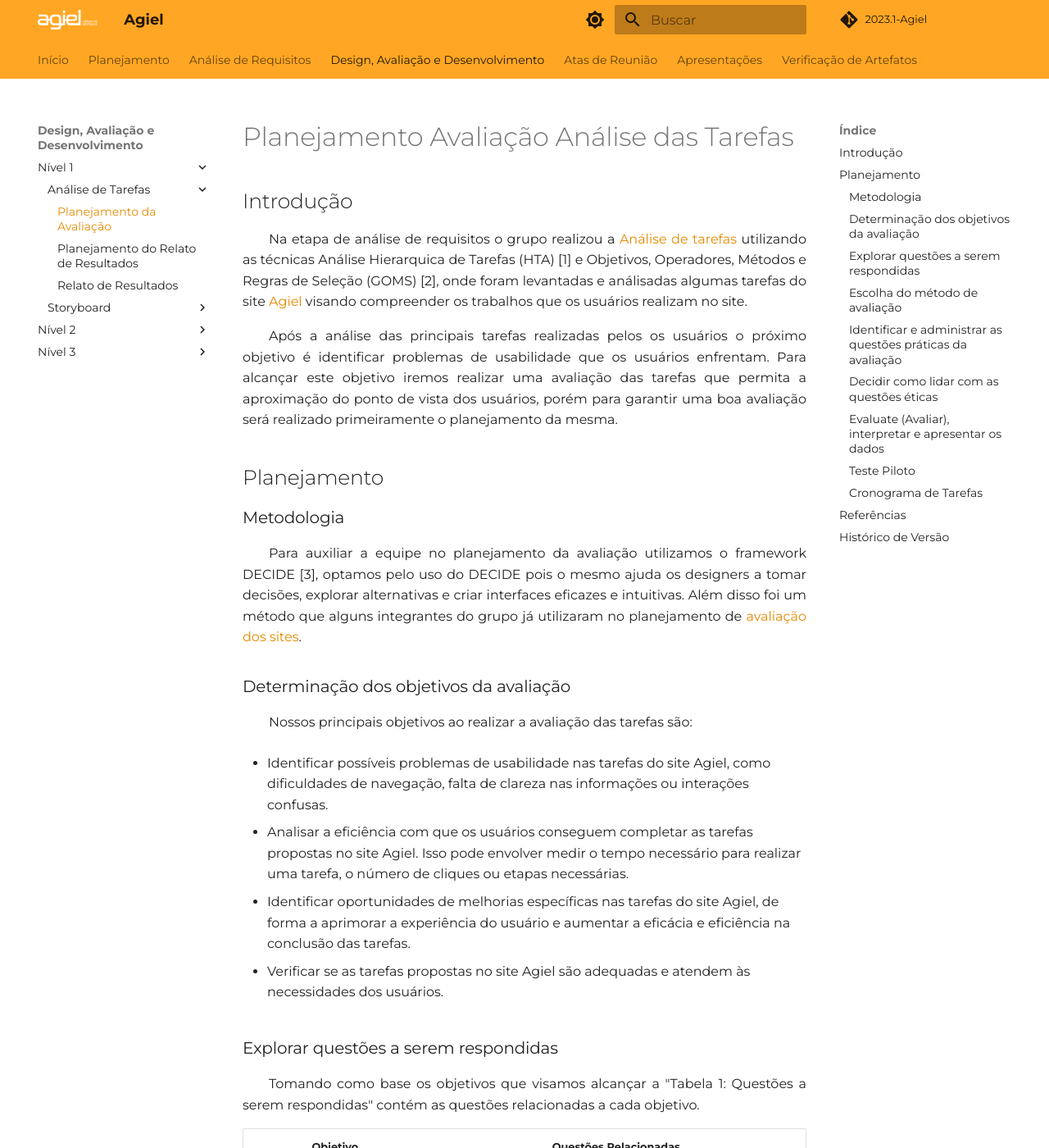
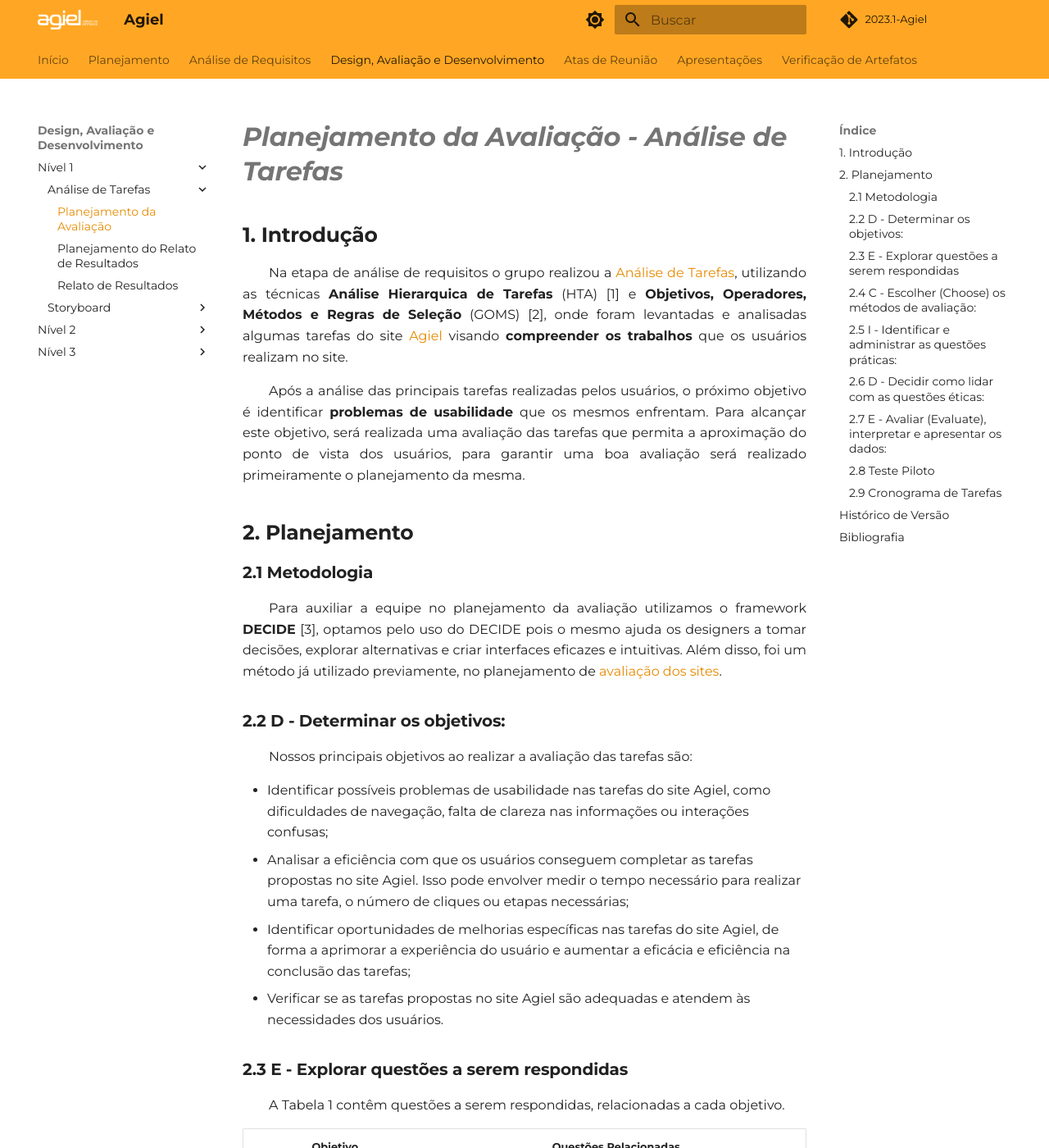
Before and after one commit to Interacao-Humano-Computador/2023.1-Agiel, an MkDocs documentation site: the page built from docs/desenvolvimento/tarefas/planejamento_tarefas.md, in a window 1280 px wide and 1400 px high. Shown: the whole window at 82% size. Built offline with MkDocs 1.6.1 and Material for MkDocs 9.7.7, drawn with Linux system fonts in a browser that asks for light colours; some web fonts are replaced; comment, search, counter and statistics services are not loaded; some of the changed text lies outside the part shown.

Commit message:
acrescentando alteracoes nos artefatos de planejamento de ananalise de tarefas

```diff
--- a/docs/desenvolvimento/storyboard/planejamento_relato_avaliacao_storyboard.md
+++ b/docs/desenvolvimento/storyboard/planejamento_relato_avaliacao_storyboard.md
@@ -1,4 +1,4 @@
-# ***Planejamento do Relato dos Resultados da Avaliação de Storyboard***
+# ***Planejamento do Relato de Resultados da Avaliação de Storyboard***
 
 ## **1. Introdução**
 <p align="justify">
@@ -18,7 +18,7 @@
 <li> Sugestões de correções;</li>
 </ul>
 
-## **2. Elementos do relato**
+## **2. Elementos do Relato**
 <p align="justify">
 &emsp;&emsp;É essencial que os resultados da avaliação sejam apresentados de forma <b>clara e direta</b>, para que a visão e as necessidades do usuário sejam bem transmitidas. Desta forma, é importante que o relato tenha os seguintes elementos da avaliação documentados.
 </p>
--- a/docs/desenvolvimento/tarefas/planejamento_tarefas.md
+++ b/docs/desenvolvimento/tarefas/planejamento_tarefas.md
@@ -1,38 +1,39 @@
-# Planejamento Avaliação Análise das Tarefas
+# ***Planejamento da Avaliação - Análise de Tarefas***
 
-## Introdução
+## **1. Introdução**
 
 <p align="justify">
-&emsp;&emsp;Na etapa de análise de requisitos o grupo realizou a <a href="https://interacao-humano-computador.github.io/2023.1-Agiel/requisitos/analise_tarefas/">Análise de tarefas</a> utilizando as técnicas Análise Hierarquica de Tarefas (HTA) [1] e Objetivos, Operadores, Métodos e Regras de Seleção (GOMS) [2], onde foram levantadas e análisadas algumas tarefas do site <a href="https://www.agiel.com.br/site/">Agiel</a> visando compreender os trabalhos que os usuários realizam no site.<br>
+&emsp;&emsp;Na etapa de análise de requisitos o grupo realizou a <a href="https://interacao-humano-computador.github.io/2023.1-Agiel/requisitos/analise_tarefas/">Análise de Tarefas</a>, utilizando as técnicas <b>Análise Hierarquica de Tarefas</b> (HTA) [1] e <b>Objetivos, Operadores, Métodos e Regras de Seleção</b> (GOMS) [2], onde foram levantadas e analisadas algumas tarefas do site <a href="https://www.agiel.com.br/site/">Agiel</a> visando <b>compreender os trabalhos</b> que os usuários realizam no site.<br>
 </p>
 
 <p align="justify">
-&emsp;&emsp;Após a análise das principais tarefas realizadas pelos os usuários o próximo objetivo é identificar problemas de usabilidade que os usuários enfrentam. Para alcançar este objetivo iremos realizar uma avaliação das tarefas que permita a aproximação do ponto de vista dos usuários, porém para garantir uma boa avaliação será realizado primeiramente o planejamento da mesma.
+&emsp;&emsp;Após a análise das principais tarefas realizadas pelos usuários, o próximo objetivo é identificar <b>problemas de usabilidade</b> que os mesmos enfrentam. Para alcançar este objetivo, será realizada uma avaliação das tarefas que permita a aproximação do ponto de vista dos usuários, para garantir uma boa avaliação será realizado primeiramente o planejamento da mesma.
 </p>
 
-## Planejamento
+## **2. Planejamento**
 
-### Metodologia
+### **2.1 Metodologia**
 <p align="justify">
-&emsp;&emsp;Para auxiliar a equipe no planejamento da avaliação utilizamos o framework DECIDE [3], optamos pelo uso do DECIDE pois o mesmo ajuda os designers a tomar decisões, explorar alternativas e criar interfaces eficazes e intuitivas. Além disso foi um método que alguns integrantes do grupo já utilizaram no planejamento de <a href="https://interacao-humano-computador.github.io/2023.1-Agiel/planejamento/escolha_do_site/">avaliação dos sites</a>.
+&emsp;&emsp;Para auxiliar a equipe no planejamento da avaliação utilizamos o framework <b>DECIDE</b> [3], optamos pelo uso do DECIDE pois o mesmo ajuda os designers a tomar decisões, explorar alternativas e criar interfaces eficazes e intuitivas. Além disso, foi um método já utilizado previamente, no planejamento de <a href="https://interacao-humano-computador.github.io/2023.1-Agiel/planejamento/escolha_do_site/">avaliação dos sites</a>.
 </p>
 
-### Determinação dos objetivos da avaliação
+### **2.2 D - Determinar os objetivos:**
 <p align="justify">
 &emsp;&emsp;Nossos principais objetivos ao realizar a avaliação das tarefas são:
 </p>
+<ul>
+<li> Identificar possíveis problemas de usabilidade nas tarefas do site Agiel, como dificuldades de navegação, falta de clareza nas informações ou interações confusas;</li>
 
-* Identificar possíveis problemas de usabilidade nas tarefas do site Agiel, como dificuldades de navegação, falta de clareza nas informações ou interações confusas.
+<li> Analisar a eficiência com que os usuários conseguem completar as tarefas propostas no site Agiel. Isso pode envolver medir o tempo necessário para realizar uma tarefa, o número de cliques ou etapas necessárias;</li>
 
-* Analisar a eficiência com que os usuários conseguem completar as tarefas propostas no site Agiel. Isso pode envolver medir o tempo necessário para realizar uma tarefa, o número de cliques ou etapas necessárias.
+<li> Identificar oportunidades de melhorias específicas nas tarefas do site Agiel, de forma a aprimorar a experiência do usuário e aumentar a eficácia e eficiência na conclusão das tarefas;</li>
 
-* Identificar oportunidades de melhorias específicas nas tarefas do site Agiel, de forma a aprimorar a experiência do usuário e aumentar a eficácia e eficiência na conclusão das tarefas.
+<li>  Verificar se as tarefas propostas no site Agiel são adequadas e atendem às necessidades dos usuários.</li>
+</ul>
 
-*  Verificar se as tarefas propostas no site Agiel são adequadas e atendem às necessidades dos usuários.
-
-### Explorar questões a serem respondidas
+### **2.3 E - Explorar questões a serem respondidas**
 <p align="justify">
-&emsp;&emsp;Tomando como base os objetivos que visamos alcançar a "Tabela 1: Questões a serem respondidas" contém as questões relacionadas a cada objetivo.
+&emsp;&emsp;A Tabela 1 contêm questões a serem respondidas, relacionadas a cada objetivo.
 </p>
 
 | Objetivo | Questões Relacionadas |
@@ -42,11 +43,10 @@
 |3. Identificar oportunidades de melhoria | 3.1 Existem pontos específicos nas tarefas do site Agiel que causam confusão ou dificuldade para os usuários? <br> 3.2 Quais aspectos do design do site Agiel podem ser aprimorados para tornar as tarefas mais eficientes e satisfatórias? <br> 3.3 Os usuários têm alguma sugestão de melhorias ou funcionalidades adicionais que poderiam ser implementadas? <br> 3.4 Os usuários sentem-se satisfeitos com a experiência geral de uso do site Agiel?|
 |4. Validar a adequação das tarefas propostas | 4.1 As tarefas propostas no site Agiel são relevantes e alinhadas com as necessidades e expectativas dos usuários? <br> 4.2 As instruções fornecidas para as tarefas são claras e compreensíveis? <br> 4.3 As tarefas propostas refletem adequadamente os objetivos e funcionalidades principais do site Agiel?|
 
-<div style="text-align: center">
-<p>Tabela 1: Questões a serem respondidas<br/> (Fonte: Vitor B., 2023).</p>
-</div>
+<h6 align = "center"> Tabela 1: Questões a serem respondidas.
+<br> Autor: Vitor </h6>
 
-### Escolha do método de avaliação
+### **2.4 C - Escolher (Choose) os métodos de avaliação:**
 * Método Escolhido:
 <p align="justify">
 &emsp;&emsp;Para a avaliação selecionamos o método de percuso cognitivo [3]. Escolhemos este método pois o mesmo permite aos avaliadores obter uma compreensão profunda da experiência do usuário ao interagir com o site Agiel, o mesmo ajuda a identificar os pensamentos, estratégias e percepções dos usuários durante a realização das tarefas, fornecendo insights valiosos sobre como eles compreendem e interpretam as informações apresentadas. Além disso o mesmo permite avaliar a interação individual de um usuário com o site Agiel e como sua experiência pode ser melhorada de forma personalizada, desta forma podemos alcançar um site mais intuitivo, eficaz e satisfatório para os usuários.
@@ -70,10 +70,8 @@
 | Atualizar currículo |  1. Localizar o menu principal <br> 2. Passar o mouse na aba "Estudantes" <br> 3. Realizar login <br> 4. Selecionar sessão que deseja alterar (dados acadêmicos, dados pessoais, dados profissionais, conhecimentos, qualificações) <br> 5. Clicar em "salvar" |
 | Inscrição em processo seletivo | 1. Localizar o menu principal <br> 2. Passar o mouse na aba "Estudantes" <br> 3. Clicar em "processos seletivos" <br> 4. Visualizar os processos seletivos disponíveis <br> 5. Clicar em "saiba mais" no processo de sua escolha <br> 6. Ler as informações do processo seletivo (descrição, requisitos, cronograma, etapas) <br> 7. Enviar candidatura |
 | Obter dicas sobre a gestão de carreira | 1. Localizar o menu principal <br> 2. Passar o mouse na aba "Estudantes" <br> 3. Clicar em "Blog do Estagiário" <br> 4. Encontrar a área de "Categorias" <br> 5. Selecionar o campo "Gestão de Carreira" <br> 6. Visualizar os artigos apresentados <br> 7. Clicar em "Leia Mais" no artigo de interesse <br> 8. Ler o artigo completo |
-
-<div style="text-align: center">
-<p>Tabela 2: Roteiro para realizar as tarefas<br/> (Fonte: Vitor B., 2023).</p>
-</div>
+<h6 align = "center"> Tabela 2: Roteiro para realizar as tarefas.
+<br> Autor: Vitor </h6>
 
 * Coleta de dados e interpretação
 <p align="justify">
@@ -85,7 +83,7 @@
 &emsp;&emsp;Após a realização de todas as etapas com os fluxos de cada terafa sendo percorridos, os dados serão coletados e analisados de forma que seja possível alterar a análise de tarefas se necessário ou compreender as dificuldades encontradas para propor uma interface que atenda as necessidades dos usuários.
 </p>
 
-### Identificar e administrar as questões práticas da avaliação
+### **2.5 I - Identificar e administrar as questões práticas:**
 <p align="justify">
 &emsp;&emsp; A etapa "Identify" é fundamental para identificar as questões práticas relacionadas à avaliação do Percurso Cognitivo. Nesta fase, é necessário analisar e compreender as habilidades cognitivas que serão avaliadas, bem como os critérios e as métricas que serão utilizados.
 Ao identificar as questões práticas, é importante considerar os seguintes aspectos:
@@ -101,7 +99,7 @@ Ao identificar as questões práticas, é importante considerar os seguintes asp
 - Utilização de ferramentas e tecnologias apropriadas: Identifique as ferramentas e tecnologias adequadas para apoiar a avaliação do Percurso Cognitivo. Isso pode incluir a utilização de software especializado, equipamentos de medição ou outras tecnologias que possam fornecer dados relevantes sobre as habilidades cognitivas avaliadas.
 </p>
 
-### Decidir como lidar com as questões éticas
+### **2.6 D - Decidir como lidar com as questões éticas:**
 <p align="justify">
 &emsp;&emsp; Na avaliação do Percurso Cognitivo, é importante considerar as questões éticas envolvidas no processo. Embora não haja entrevistas, ainda é fundamental garantir que o processo seja conduzido de maneira ética e respeitosa. Isso inclui proteger a privacidade e a confidencialidade dos dados coletados durante a avaliação e assegurar que os participantes sejam informados sobre o propósito e a natureza da avaliação. É essencial respeitar a autonomia dos participantes e agir de maneira responsável com os dados coletados.
 
@@ -130,12 +128,12 @@ Assim, estou ciente das informações acima e autorizo a utilização dos meus d
 -----
 </p>
 
-### Evaluate (Avaliar), interpretar e apresentar os dados
+### **2.7 E - Avaliar (Evaluate), interpretar e apresentar os dados:**
 <p align="justify">
 &emsp;&emsp;Na etapa "Evaluate" (Avaliar) do framework DECIDE, interpretar e apresentar os dados é essencial para a avaliação do Percurso Cognitivo do site Agiel. Coletando os dados relevantes, analisando-os cuidadosamente e avaliando os resultados, é possível identificar padrões e entender o impacto das habilidades cognitivas dos usuários. A apresentação dos resultados permitirá uma compreensão clara do desempenho cognitivo e auxiliará na identificação de áreas de melhoria no site Agiel.
 </p>
 
-### Teste Piloto
+### **2.8 Teste Piloto**
 <p align="justify">
 O teste piloto permite a avaliação do método do fluxo cognitivo, desta forma podemos visualizar se o mesmo está sendo aplicado adequadamente, se as tarefas são adequadas e se você é possível obtendo os feedbacks desejados. Ao realizar o teste piloto poderemos realizar mudanças no método, no roteiro e até nas tarefas selecionadas. Sendo assim o nosso teste piloto consiste na realização dos seguintes passos:
 </p>
@@ -148,7 +146,10 @@ O teste piloto permite a avaliação do método do fluxo cognitivo, desta forma
 6. Os dados gerados pelo avaliador devem ser coletados
 7. Os dados devem ser analisados
 
-### Cronograma de Tarefas
+### **2.9 Cronograma de Tarefas**
+<p align="justify">
+&emsp;&emsp;A tabela 3 contêm o cronograma de tarefas que serão realizadas.
+</p>
 
 | Tarefa |    Data    |
 | :-----: | :-------: |
@@ -156,18 +157,22 @@ O teste piloto permite a avaliação do método do fluxo cognitivo, desta forma
 |  Avaliação e coleta de dados  | 27/05/2023 |
 |  Entrega  | 29/05/2023 |
 
-<div style="text-align: center">
-<p> Cronograma de tarefas (Fonte: Breno, 2023).</p>
-</div>
+<h6 align = "center"> Tabela 3: Cronograma de Tarefas.
+<br> Autor: Breno </h6>
 
-## Referências
+## **Histórico de Versão**
+<p align="justify">
+&emsp;&emsp;A tabela 4 contêm o histórico de versão do documento.
+</p>
+
+| Versão | Data  |            Descrição             |     Autor      |    Revisor    |
+|:------:|:-----:|:--------------------------------:|:--------------:|:-------------:|
+| `1.0`  | 22/05/2023 | Adição do planejamento de avaliação das tarefas | Breno e Vitor | Bruno |
+<h6 align = "center"> Tabela 4: Histórico de Versão.
+<br> Autor: Breno e Vitor </h6>
+
+## **Bibliografia**
 
 > [1] Annett, J. & Duncan, K. (1967). Task analysis and training design. <br>
 > [2] Kieras, 2004; Card et al., 1983 <br>
 > [3] Silva & Barbosa, 2010, p.323
-
-## Histórico de Versão
-
-| Versão | Data  |            Descrição             |     Autor      |    Revisor    |
-|:------:|:-----:|:--------------------------------:|:--------------:|:-------------:|
-| `1.0`  | 22/05/2023 | Adição do planejamento de avaliação das tarefas | Breno e Vitor | Bruno |
```
Also changed, not shown: docs/desenvolvimento/tarefas/planejamento_resultado_tarefas.md (+32 -29 lines).
